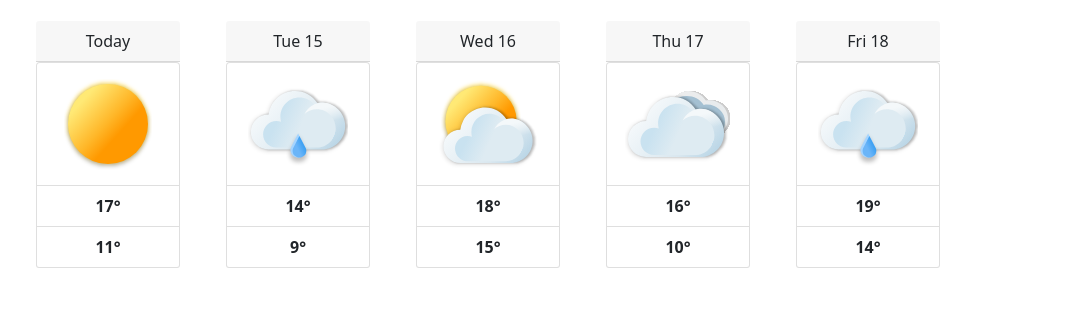
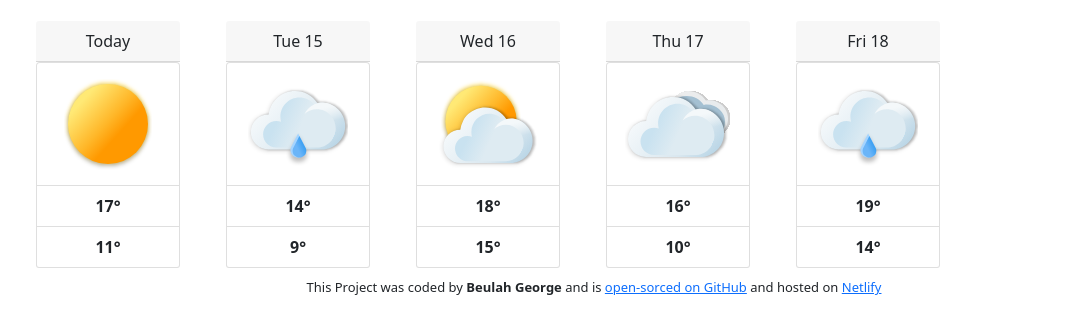
Before and after one commit to BeulahGeorge/My-weather-App, a plain HTML site: page index.html in a window 1280 px wide. Shown: the part 247-580 px from the top of the page, without its empty margins (46-1122 px from the left). Drawn offline with nearby package versions, Linux system fonts and the light colour scheme.

Commit message:
added footer

```diff
--- a/index.html
+++ b/index.html
@@ -161,6 +161,10 @@
 </div>
 <script src="src\index.js">
   </script>
-
+<div class="footer" id="footer">
+  <p>This Project was coded by <strong>Beulah George</strong> and is <a href="https://github.com/BeulahGeorge/My-weather-App">open-sorced on GitHub</a> and hosted on <a href="https://www.netlify.com
+">Netlify</a>
+</p>
+</div>
 </body>
 </html>
--- a/src/styles.css
+++ b/src/styles.css
@@ -39,3 +39,9 @@ h1 {
   font-size: x-large;
   font-weight: 700;
 }
+#footer{
+  padding: 10px 14px;
+    font-weight: 400;
+    font-size: small;
+      text-align: center;
+}
```
